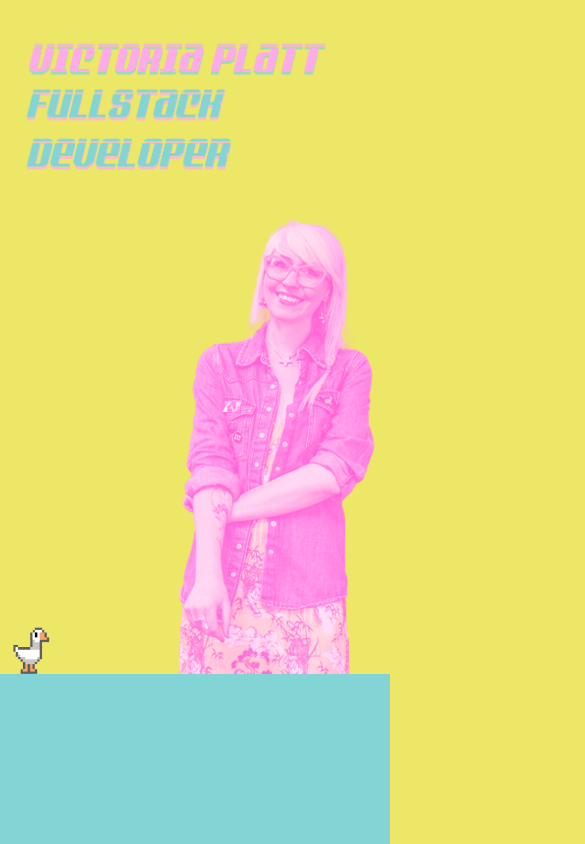
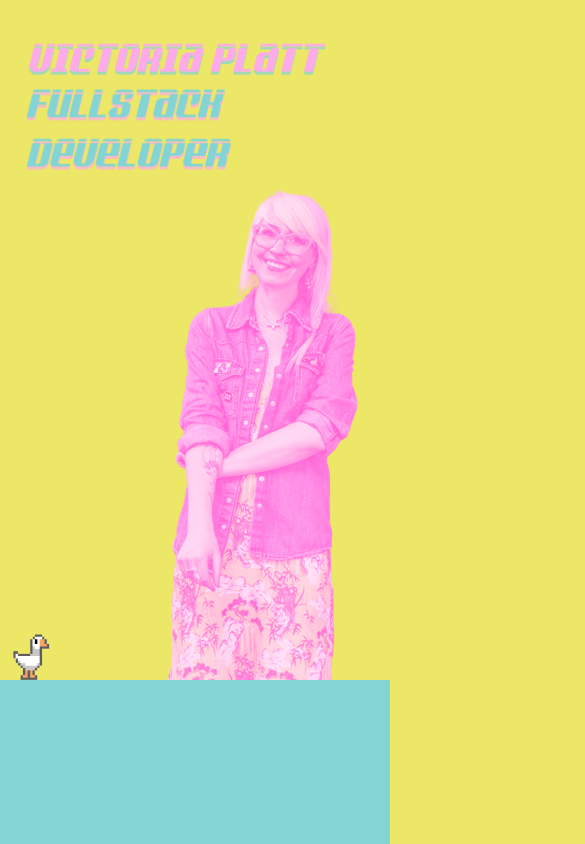
Before and after one commit to veepgoose/portfolio, a React (Create React App) app in the folder goose-portfolio/: page / in a window 390 px wide. Shown: the top 844 px of the page, 585 px wide, since content can reach past the window. Built offline with nearby package versions, Linux system fonts and the light colour scheme.

Commit message:
Explore potential issues with components on the homepage to identify cause of background float issue on mobile view

```diff
--- a/goose-portfolio/src/Components/Header/Header.css
+++ b/goose-portfolio/src/Components/Header/Header.css
@@ -58,9 +58,10 @@
     }
 
     .ProfileImg {
-        width: 90%;
+        width: 60%;
         margin-top: -2.5%;
-        margin-left: -123%;
+        /* margin-left: -123%; */
+        padding-right: 120%;
     }
 
     .Goose {
@@ -159,9 +160,9 @@
     }
 
     .ProfileImg {
-        width: 60%;
+        width: 35%;
         height: auto;
-        margin-top: -77vh;
+        margin-top: -65.5vh;
         margin-right: -120%;
 
     }
```
Also changed, not shown: goose-portfolio/src/Components/Header/PinkMe.png.
